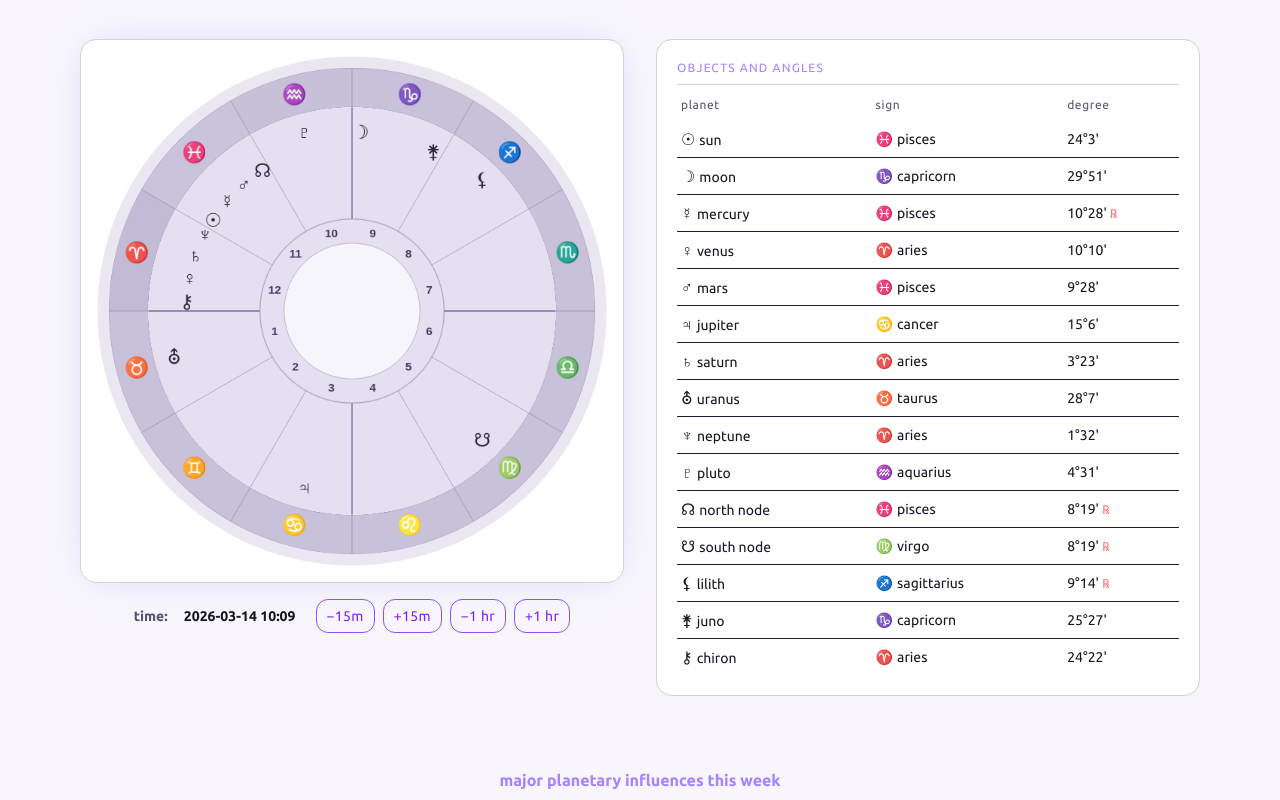
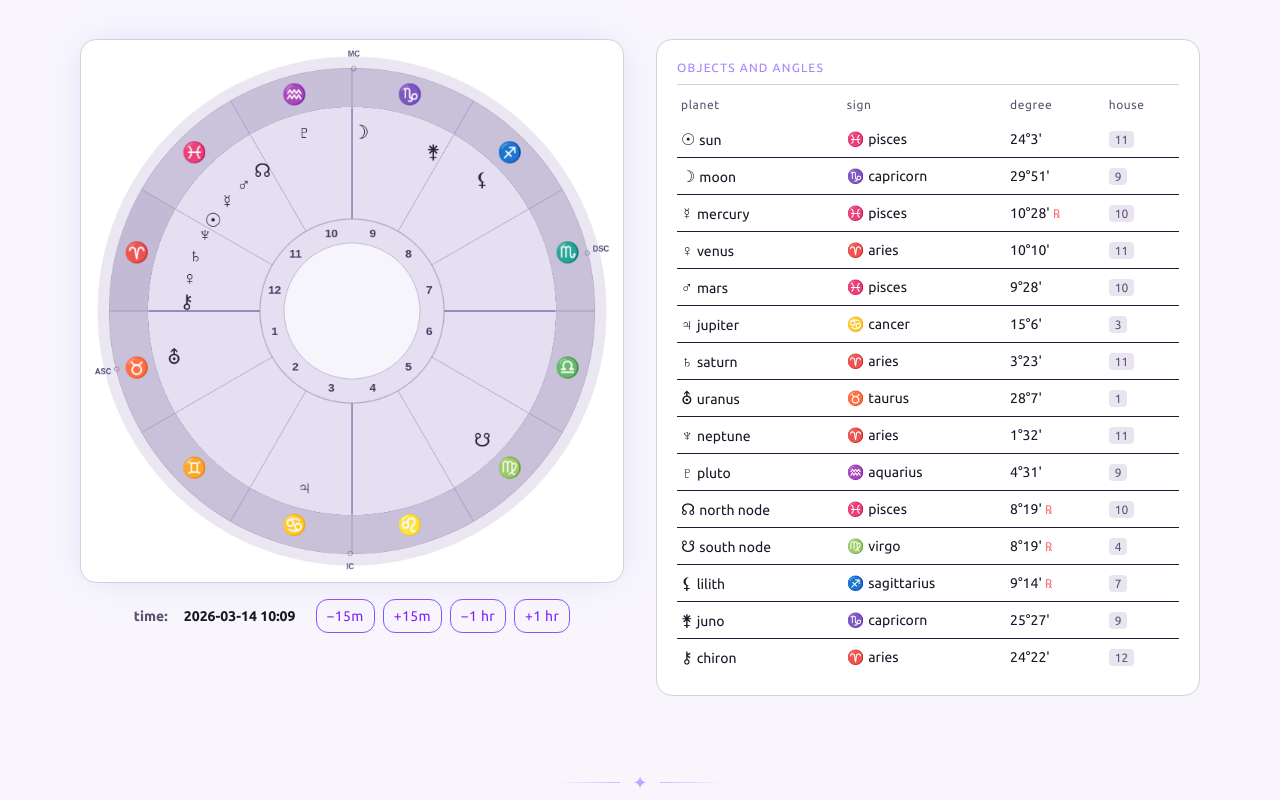
Before and after one commit to future-ai-org/future-ai-app, a Next.js app: page / in a window 1280 px wide. Shown: the part 260-1060 px from the top of the page. Built offline with nearby package versions, Linux system fonts and the light colour scheme; no server answers; a web font is replaced by a local one.

Commit message:
feat: clean up the main page (#12)

```diff
--- a/app/page.tsx
+++ b/app/page.tsx
@@ -267,7 +267,7 @@ export default function Home() {
 
       {result ? (
         <div className="w-full flex justify-center">
-          <ChartResults result={result} showAscendant={false} chartSize={720} onAdjustHours={adjustHours} />
+          <ChartResults result={result} chartSize={720} onAdjustHours={adjustHours} showAscendant={false} showAngles showHouses />
         </div>
       ) : (
         <p className="text-muted-foreground text-center py-12">loading…</p>
@@ -279,11 +279,12 @@ export default function Home() {
           e.preventDefault();
           document.getElementById('influences')?.scrollIntoView({ behavior: 'smooth' });
         }}
-        className="mt-8 pt-10 flex flex-col items-center gap-1 text-violet-400 hover:text-violet-300 transition-colors"
+        className="mt-8 pt-10 flex items-center justify-center gap-3 w-full group cursor-pointer"
         aria-label="Scroll to major planetary influences this week"
       >
-        <span className="text-base font-bold">{copy.influence.arrowLabel}</span>
-        <span className="text-xl leading-none opacity-80" aria-hidden>↓</span>
+        <span className="h-px flex-1 max-w-[4rem] bg-gradient-to-r from-transparent to-violet-400/50 group-hover:to-violet-400/80 transition-colors" aria-hidden />
+        <span className="text-violet-400/70 group-hover:text-violet-400 text-lg transition-colors" aria-hidden>✦</span>
+        <span className="h-px flex-1 max-w-[4rem] bg-gradient-to-l from-transparent to-violet-400/50 group-hover:to-violet-400/80 transition-colors" aria-hidden />
       </a>
 
       <section id="influences" className="w-full mt-20 scroll-mt-24">
--- a/components/chart/ChartResults.tsx
+++ b/components/chart/ChartResults.tsx
@@ -9,9 +9,12 @@ const DEFAULT_CHART_SIZE = 520;
 
 interface Props {
   result: ChartResult;
+  /** When false, the ascendant (rising sign) card is hidden. Default true. */
   showAscendant?: boolean;
   /** When false, ASC/DSC/MC/IC are not drawn on the wheel. Defaults to same as showAscendant. */
   showAngles?: boolean;
+  /** When false, the house column is hidden in the planet table. Defaults to same as showAscendant. */
+  showHouses?: boolean;
   /** Canvas size in px for the chart wheel. Larger = more prominent, centered. */
   chartSize?: number;
   /** When set, shows birth time and ±15m / ±1 hr buttons under the wheel to nudge the chart. */
@@ -20,7 +23,7 @@ interface Props {
   wheelOnly?: boolean;
 }
 
-export function ChartResults({ result, showAscendant = true, showAngles = showAscendant, chartSize = DEFAULT_CHART_SIZE, onAdjustHours, wheelOnly = false }: Props) {
+export function ChartResults({ result, showAscendant = true, showAngles = showAscendant, showHouses = showAscendant, chartSize = DEFAULT_CHART_SIZE, onAdjustHours, wheelOnly = false }: Props) {
   const wheelBlock = (
     <div className="flex flex-col items-center justify-center gap-4 w-full">
       <ChartWheel result={result} size={chartSize} showAngles={showAngles} />
@@ -54,7 +57,7 @@ export function ChartResults({ result, showAscendant = true, showAngles = showAs
         <div className="grid grid-cols-1 md:grid-cols-2 gap-8 items-start">
           {wheelBlock}
           <div className="min-w-0">
-            <PlanetTable result={result} showHouses={showAscendant} />
+            <PlanetTable result={result} showHouses={showHouses} />
           </div>
         </div>
       )}
```
